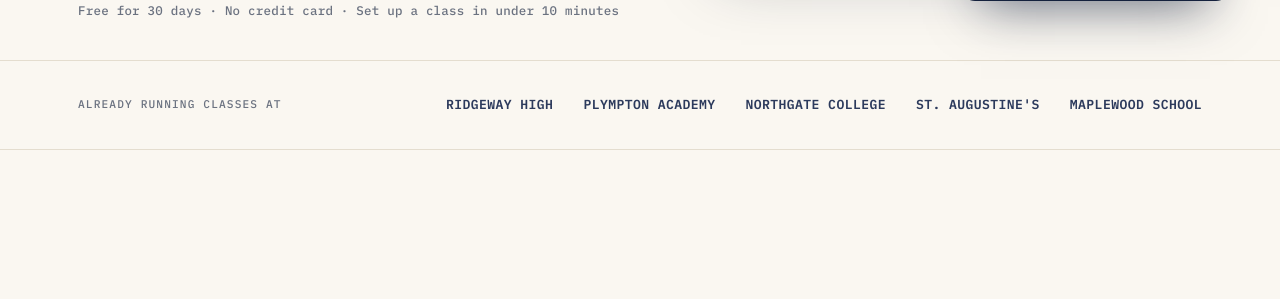
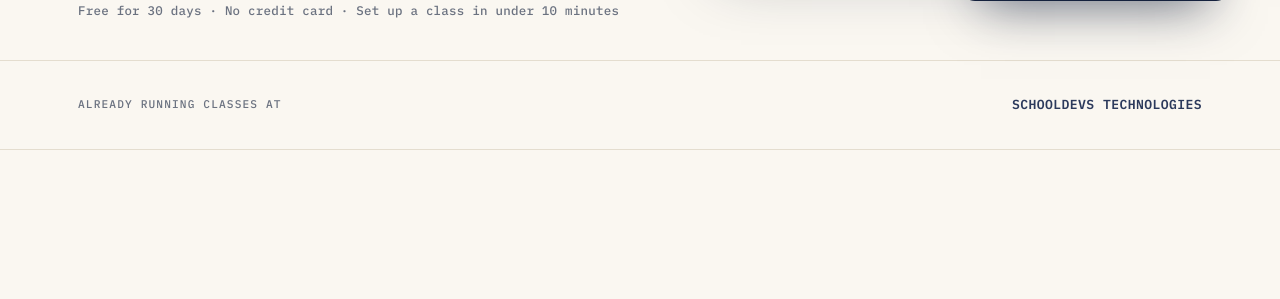
Before and after one commit to wonderlandtech/lms, a Flask app: page / in a window 1280 px wide. Shown: the part 617-916 px from the top of the page. Run offline with Flask 3, Linux system fonts and the light colour scheme.

Commit message:
Update home.html

```diff
--- a/templates/home.html
+++ b/templates/home.html
@@ -472,11 +472,8 @@
       <div class="wrap">
         <span class="trust-label">Already running classes at</span>
         <div class="trust-names">
-          <span>RIDGEWAY HIGH</span>
-          <span>PLYMPTON ACADEMY</span>
-          <span>NORTHGATE COLLEGE</span>
-          <span>ST. AUGUSTINE'S</span>
-          <span>MAPLEWOOD SCHOOL</span>
+          <span>SCHOOLDEVS TECHNOLOGIES</span>
+
         </div>
       </div>
     </section>
```
